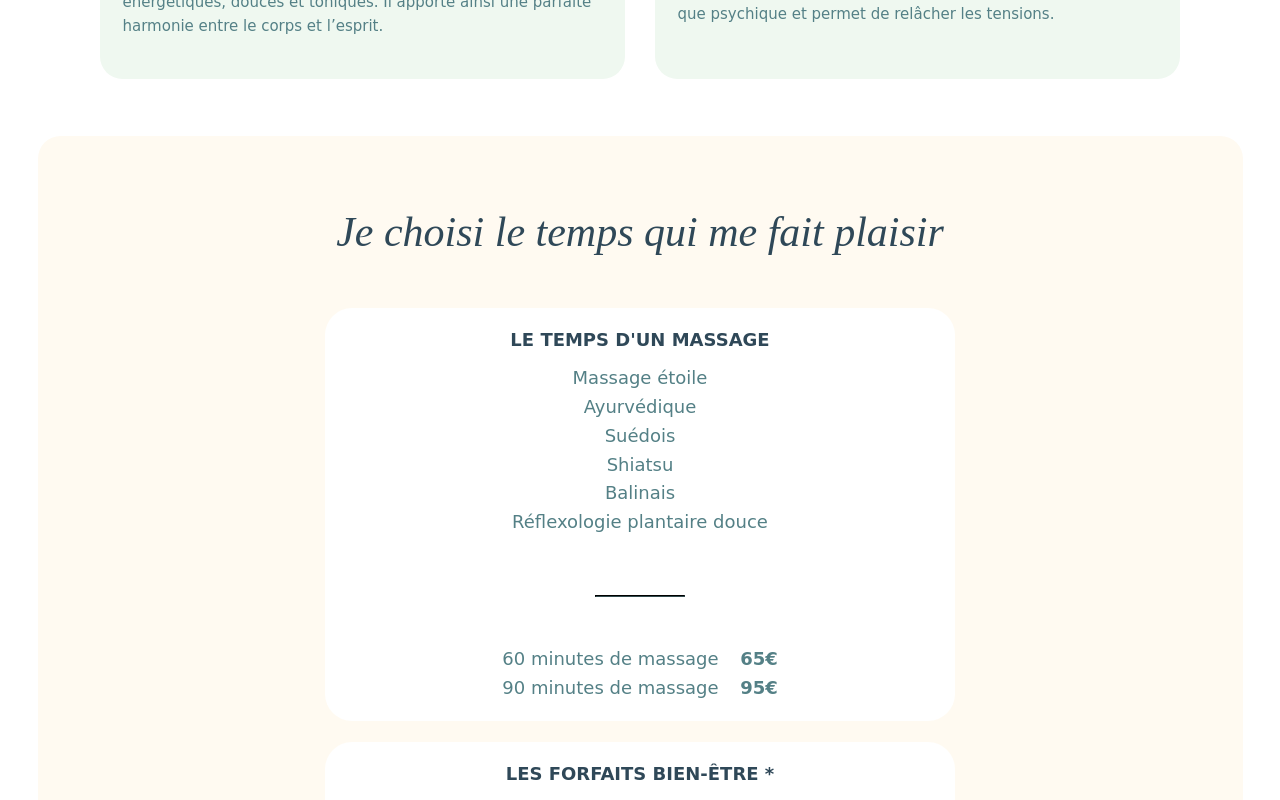
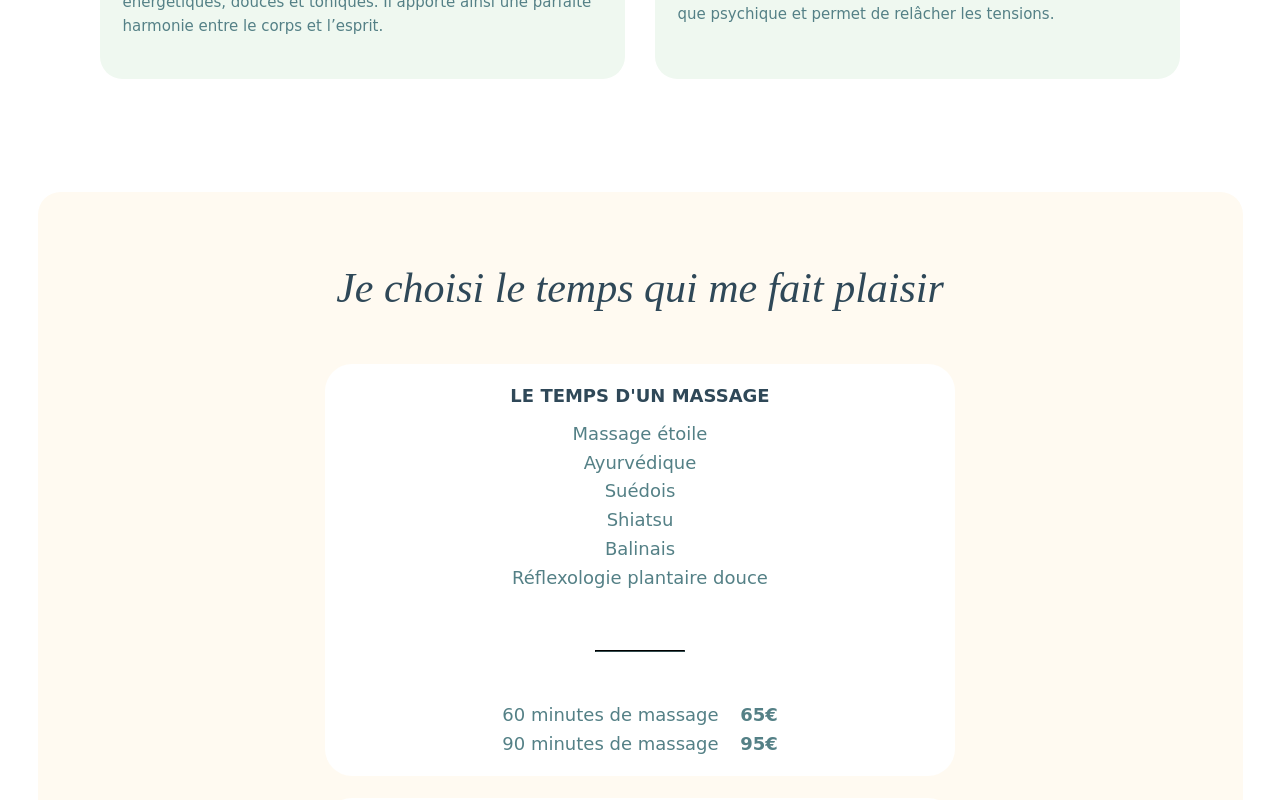
Before and after one commit to AlexandraPho/AuxMainsdAmahe, a Vue app in the folder amahe/: page / in a window 1280 px wide. Shown: the part 2580-3380 px from the top of the page. Built offline with nearby package versions, Linux system fonts and the light colour scheme.

Commit message:
change margin for products and prices

```diff
--- a/amahe/src/components/PricesLayout.vue
+++ b/amahe/src/components/PricesLayout.vue
@@ -146,7 +146,7 @@ span {
 /*Smartphone Size*/
 @media only screen and (max-width: 680px) {
   #prices {
-    margin: 1.6em;
+    margin: 5em 1.6em;
   }
   .titles-components {
     font-size: 2em;
@@ -220,7 +220,7 @@ span {
 /*Smartphone Size*/
 @media only screen and (min-width: 681px) {
   #prices {
-    margin: 1.6em;
+    margin: 5.5em 1.6em;
   }
   .titles-components {
     font-size: 2em;
@@ -296,7 +296,7 @@ span {
 /* Medium devices (landscape tablets, 768px and up) */
 @media only screen and (min-width: 768px) {
   #prices {
-    margin: 2.5em;
+    margin: 6.5em 2.5em;
   }
   .titles-components {
     text-align: center;
@@ -381,7 +381,7 @@ span {
 /* Medium devices (landscape tablets, 992px and up) */
 @media only screen and (min-width: 900px) {
   #prices {
-    margin: 2.5em;
+    margin: 6.5em 2.5em;;
   }
   .titles-components {
     text-align: center;
@@ -466,7 +466,7 @@ span {
 /* Medium devices (landscape tablets, 1200px and up) */
 @media only screen and (min-width: 1200px) {
   #prices {
-    margin: 2.5em;
+    margin: 6.5em 2.5em;
   }
   .titles-components {
     text-align: center;
```
